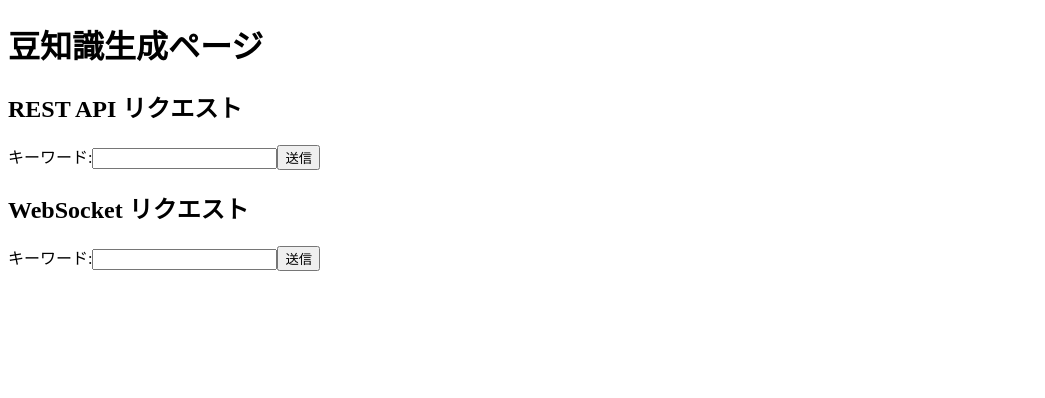
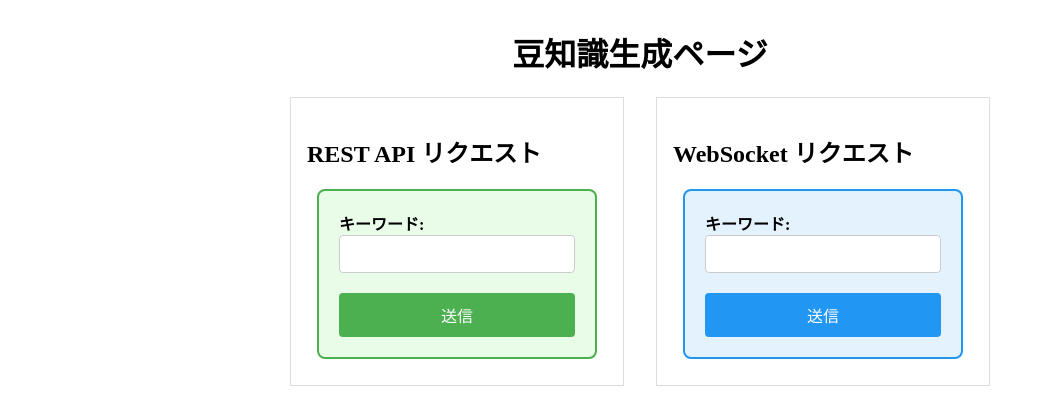
Before and after one commit to pinguksk109/react-generate-client, a React (Create React App) app: page / in a window 1280 px wide. Shown: the top 398 px of the page, without its empty margins (0-1045 px from the left). Built offline with nearby package versions, Linux system fonts and the light colour scheme; no server answers.

Commit message:
REST API/Websocketやりとり画面を作成

```diff
--- a/src/components/GenerateForm.scss
+++ b/src/components/GenerateForm.scss
@@ -1,90 +1,20 @@
-.generate-form {
-    max-width: 600px;
-    margin: 50px auto;
-    padding: 20px;
-    border: 1px solid #ddd;
-    border-radius: 8px;
-    background-color: #fff;
-    box-shadow: 0 4px 6px rgba(0, 0, 0, 0.1);
-    font-family: "Arial, sans-serif";
-    color: #333;
+.generate-page {
+  display: flex;
+  flex-direction: column;
+  align-items: center;
+}
 
-    h1 {
-      text-align: center;
-      font-size: 24px;
-      margin-bottom: 20px;
-      color: #2c3e50;
-    }
+.forms-container {
+  display: flex;
+  gap: 2rem;
+}
 
-    form {
-      display: flex;
-      flex-direction: column;
-      gap: 15px;
+.form-section {
+  border: 1px solid #ddd;
+  padding: 1rem;
+  width: 300px;
+}
 
-      .form-group {
-        display: flex;
-        flex-direction: column;
-
-        label {
-          font-size: 16px;
-          margin-bottom: 5px;
-          color: #2c3e50;
-        }
-
-        input {
-          padding: 10px;
-          border: 1px solid #ccc;
-          border-radius: 4px;
-          font-size: 14px;
-          transition: border-color 0.3s;
-
-          &:focus {
-            border-color: #3498db;
-            outline: none;
-          }
-        }
-      }
-
-      button {
-        padding: 10px 15px;
-        font-size: 16px;
-        color: #fff;
-        background-color: #3498db;
-        border: none;
-        border-radius: 4px;
-        cursor: pointer;
-        transition: background-color 0.3s;
-
-        &:hover {
-          background-color: #2980b9;
-        }
-      }
-    }
-
-    .response-box {
-      margin-top: 20px;
-      padding: 15px;
-      border: 1px solid #3498db;
-      border-radius: 4px;
-      background-color: #ecf7ff;
-      font-size: 16px;
-      color: #2c3e50;
-
-      p {
-        margin: 0;
-      }
-    }
-
-    .error-message {
-      margin-top: 20px;
-      font-size: 16px;
-      color: #e74c3c;
-    }
-
-    .loading-message {
-        margin-bottom: 10px;
-        font-size: 14px;
-        color: #3498db;
-        text-align: center;
-    }
-  }
+.error {
+  color: red;
+}
--- a/src/components/GnerateForm.jsx
+++ b/src/components/GnerateForm.jsx
@@ -1,7 +1,7 @@
 import React from "react";
 import RestApiForm from "./RestApiForm";
 import WebSocketForm from "./WebSocketForm.jsx";
-// import "./GeneratePage.scss";
+import "./GenerateForm.scss";
 
 const GeneratePage = ()  => {
   return (
--- a/src/components/RestApiForm.jsx
+++ b/src/components/RestApiForm.jsx
@@ -1,6 +1,6 @@
 import React, { useState } from "react";
 import axios from "axios";
-// import "./RestApiForm.scss"
+import "./RestApiForm.scss"
 
 const RestApiForm = () => {
   const [keyword, setKeyword] = useState("");
@@ -17,7 +17,7 @@ const RestApiForm = () => {
     setIsLoading(true);
 
     try {
-      const res = await axios.post(`${API_URL}/generate`, {
+      const res = await axios.post(`http://${API_URL}/generate`, {
         keyword,
       });
       setResponse(res.data.answer);
--- /dev/null
+++ b/src/components/RestApiForm.scss
@@ -0,0 +1,67 @@
+.rest-api-form {
+    display: flex;
+    flex-direction: column;
+    align-items: center;
+    padding: 20px;
+    margin: 10px;
+    border: 2px solid #4caf50;
+    border-radius: 8px;
+    background-color: #e8fce8;
+
+    form {
+      width: 100%;
+      max-width: 400px;
+
+      label {
+        display: block;
+        margin-bottom: 10px;
+        font-size: 16px;
+        font-weight: bold;
+      }
+
+      input {
+        width: 100%;
+        box-sizing: border-box;
+        padding: 10px;
+        margin-bottom: 10px;
+        border: 1px solid #ccc;
+        border-radius: 4px;
+        font-size: 14px;
+
+        &:disabled {
+          background-color: #f0f0f0;
+        }
+      }
+
+      button {
+        width: 100%;
+        padding: 10px;
+        background-color: #4caf50;
+        color: white;
+        border: none;
+        border-radius: 4px;
+        font-size: 16px;
+        cursor: pointer;
+
+        &:disabled {
+          background-color: #a5d6a7;
+          cursor: not-allowed;
+        }
+
+        &:hover:not(:disabled) {
+          background-color: #45a049;
+        }
+      }
+    }
+
+    .response,
+    .error {
+      margin-top: 10px;
+      font-size: 14px;
+      color: #333;
+
+      &.error {
+        color: red;
+      }
+    }
+  }
--- a/src/components/WebSocketForm.jsx
+++ b/src/components/WebSocketForm.jsx
@@ -1,42 +1,30 @@
-import React, { useState, useEffect } from "react";
-// import "./WebSocketForm.scss";
+import React, { useState } from "react";
+import "./WebSocketForm.scss";
 
 const WebSocketForm = () => {
   const [keyword, setKeyword] = useState("");
   const [response, setResponse] = useState("");
   const [error, setError] = useState("");
   const [isLoading, setIsLoading] = useState(false);
-  const [ws, setWs] = useState(null);
 
   const WS_URL = `ws://${process.env.REACT_APP_API_URL}/ws/generate`;
 
-  useEffect(() => {
-    const socket = new WebSocket(WS_URL);
-    setWs(socket);
-
-    socket.onopen = () => console.log("WebSocket接続成功");
-    socket.onclose = (event) => {
-      if (event.code === 1006) {
-        setError("異常発生");
-      } else if (event.code === 1011) {
-        setError("サーバーで問題発生");
-      }
-    };
-    socket.onerror = () => setError("WebSocketエラーが発生しました");
-
-    return () => socket.close();
-  }, [WS_URL]);
-
   const handleSubmit = (e) => {
+    console.log(e);
     e.preventDefault();
     setResponse("");
     setError("");
     setIsLoading(true);
 
-    if (ws && ws.readyState === WebSocket.OPEN) {
-      ws.send(JSON.stringify({ keyword }));
+    const socket = new WebSocket(WS_URL);
 
-      ws.onmessage = (event) => {
+    socket.onopen = () => {
+      console.log("WebSocket接続成功");
+      socket.send(JSON.stringify({ keyword }));
+    };
+
+    socket.onmessage = (event) => {
+      console.log(event);
       const data = JSON.parse(event.data);
       if (data.answer) {
         setResponse(data.answer);
@@ -44,11 +32,22 @@ const WebSocketForm = () => {
         setError(data.error);
       }
       setIsLoading(false);
+      socket.close();
     };
-    } else {
-      setError("WebSocket接続が確立されていません");
+
+    socket.onerror = () => {
+      setError("WebSocketエラーが発生しました");
       setIsLoading(false);
+    };
+
+    socket.onclose = (event) => {
+      if (event.code === 1006) {
+        setError("異常発生");
+      } else if (event.code === 1011) {
+        setError("サーバーで問題発生");
       }
+      setIsLoading(false);
+    };
   };
 
   return (
--- /dev/null
+++ b/src/components/WebSocketForm.scss
@@ -0,0 +1,68 @@
+.websocket-form {
+    display: flex;
+    flex-direction: column;
+    align-items: center;
+    padding: 20px;
+    margin: 10px;
+    border: 2px solid #2196f3;
+    border-radius: 8px;
+    background-color: #e3f2fd;
+
+    form {
+      width: 100%;
+      max-width: 400px;
+
+      label {
+        display: block;
+        margin-bottom: 10px;
+        font-size: 16px;
+        font-weight: bold;
+      }
+
+      input {
+        width: 100%;
+        box-sizing: border-box;
+        padding: 10px;
+        margin-bottom: 10px;
+        border: 1px solid #ccc;
+        border-radius: 4px;
+        font-size: 14px;
+
+        &:disabled {
+          background-color: #f0f0f0;
+        }
+      }
+
+      button {
+        width: 100%;
+        padding: 10px;
+        background-color: #2196f3;
+        color: white;
+        border: none;
+        border-radius: 4px;
+        font-size: 16px;
+        cursor: pointer;
+
+        &:disabled {
+          background-color: #90caf9;
+          cursor: not-allowed;
+        }
+
+        &:hover:not(:disabled) {
+          background-color: #1976d2;
+        }
+      }
+    }
+
+    .response {
+      margin-top: 10px;
+      font-size: 14px;
+      color: #4caf50;
+    }
+
+    .error {
+      margin-top: 10px;
+      font-size: 14px;
+      color: red;
+    }
+  }
```
Lines whose indentation alone changed are shown as unchanged.
